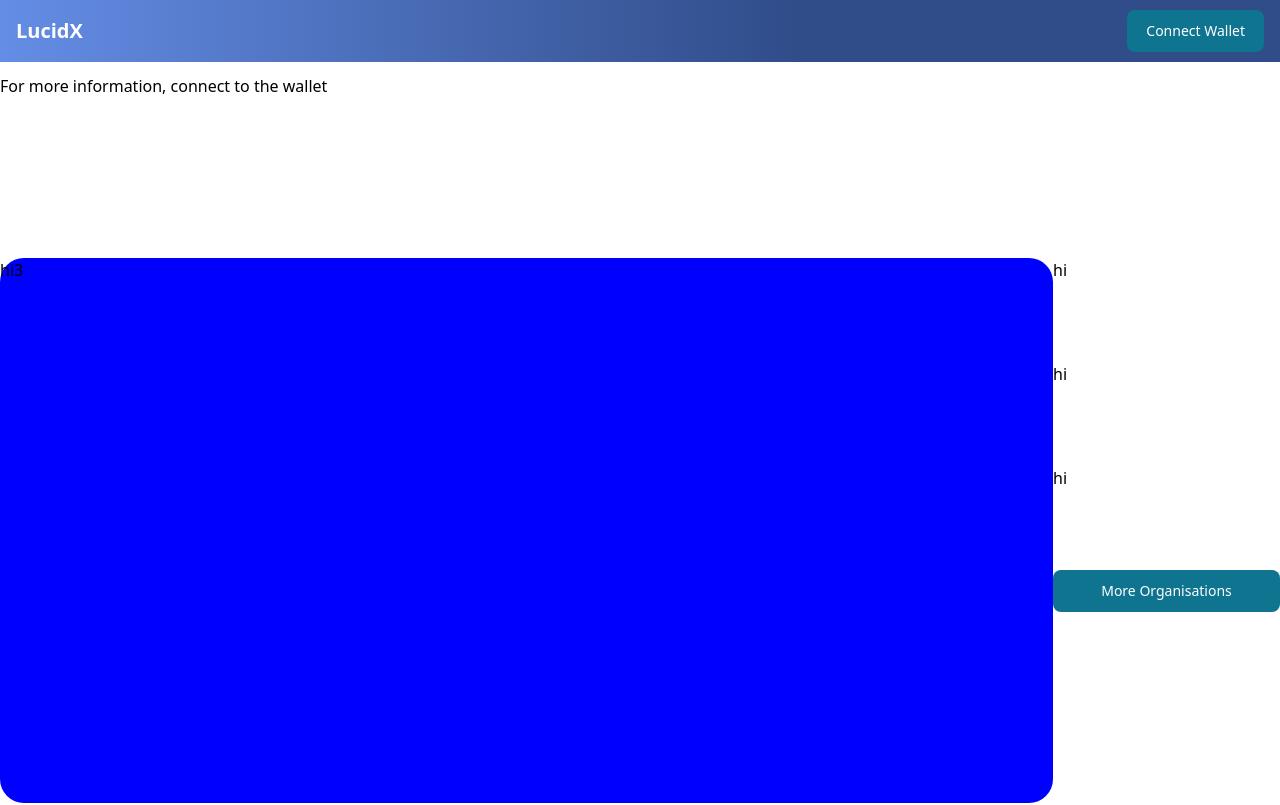
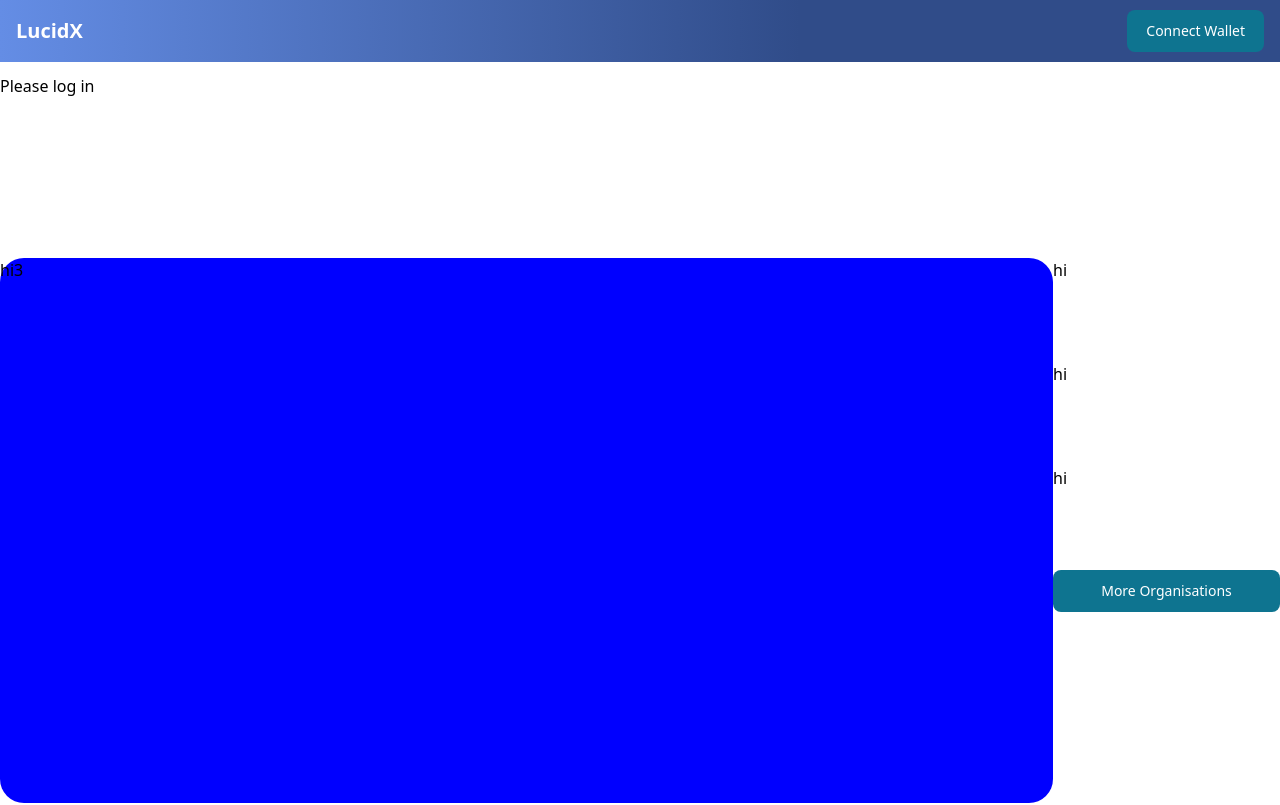
Before and after one commit to USNOOZEULOSE/LucidX, a Next.js app in the folder src/: page / in a window 1280 px wide. Shown: the top 805 px of the page. Built offline with nearby package versions, Linux system fonts and the light colour scheme.

Commit message:
Update Homepage.jsx

```diff
--- a/src/components/Homepage.jsx
+++ b/src/components/Homepage.jsx
@@ -3,13 +3,13 @@ import { redirect } from "next/dist/server/api-utils";
 import React, { useState } from "react";
 import WalletDisplay from "./WalletDisplay";
 
-export const Homepage = ({isUserLoggedIn}) => {
+export const Homepage = ({ isUserLoggedIn }) => {
   const [connecting, setConnecting] = useState(false);
 
   return (
     <div className="flex flex-col gap-y-40">
       <div className="mt-3">
-        {isUserLoggedIn ? <WalletDisplay {...isUserLoggedIn}/>: <h1>For more information, connect to the wallet</h1>}
+        <WalletDisplay {...isUserLoggedIn} />
       </div>
       <div>
         <div className="flex flex-row">
```
